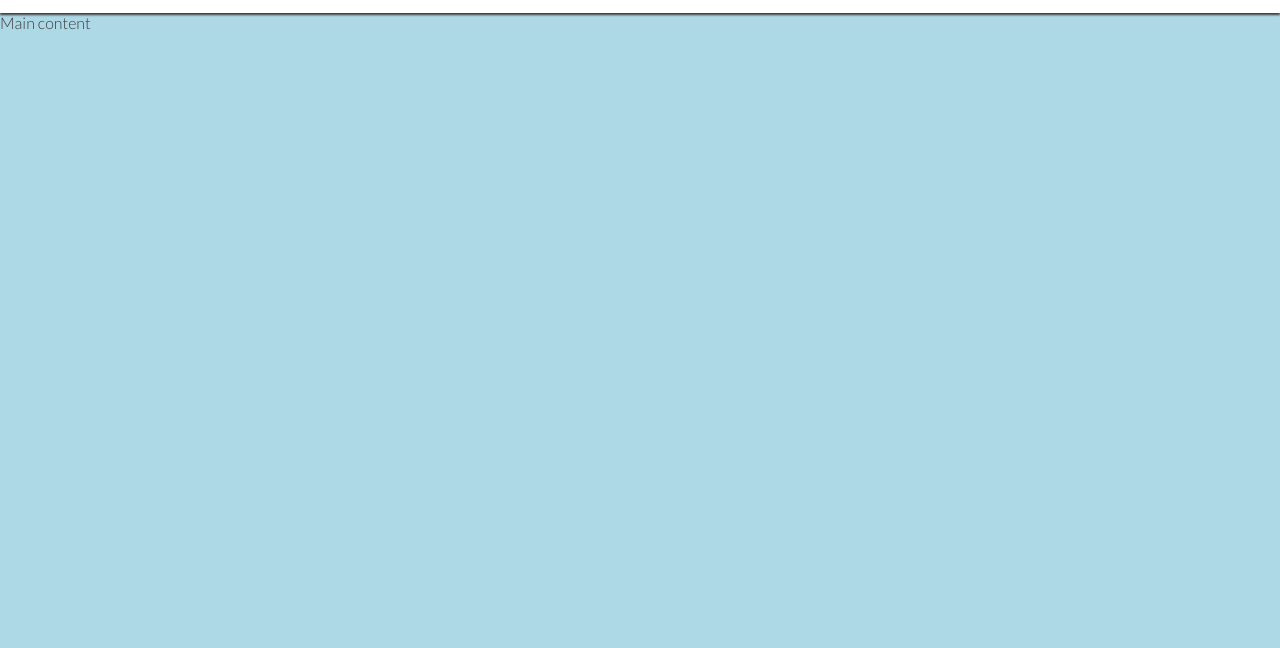
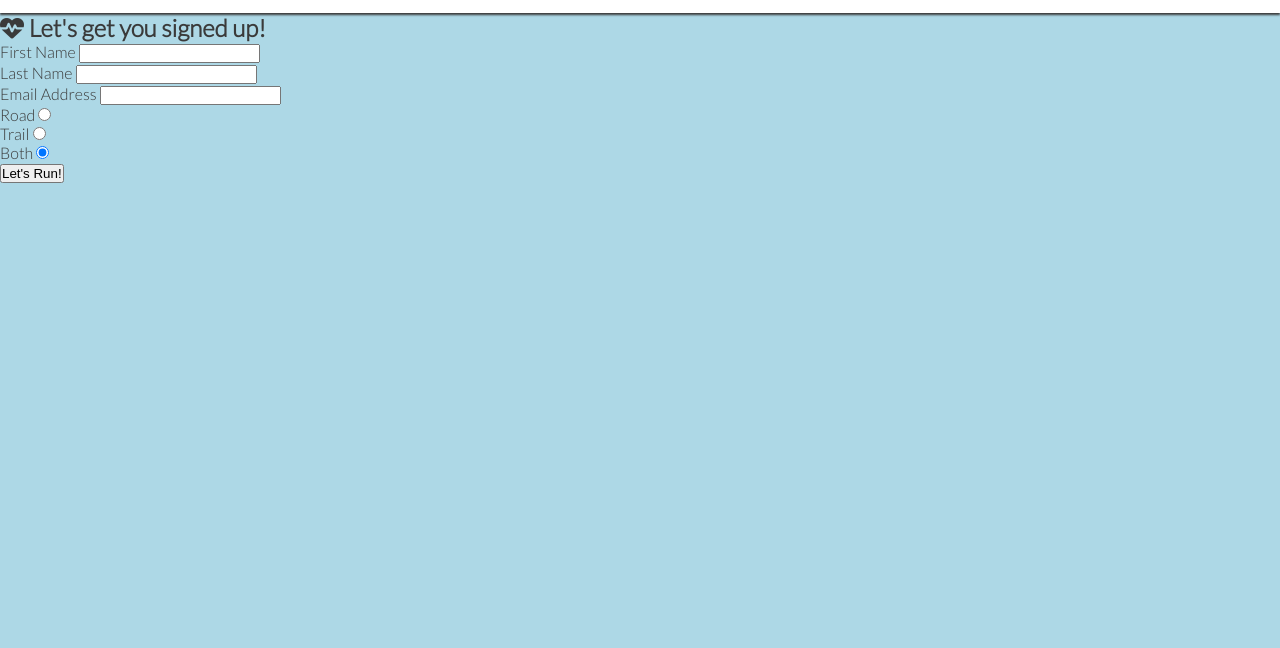
Before and after one commit to kinguiii/love-running, a plain HTML site: page signup.html in a window 1280 px wide. Shown: the part 82-730 px from the top of the page. Drawn offline with nearby package versions, Linux system fonts and the light colour scheme; a web font is replaced by a local one.

Commit message:
add sign up content

```diff
--- a/signup.html
+++ b/signup.html
@@ -37,7 +37,31 @@
     </header>
 
     <!-- Main content -->
-    <main>Main content</main>
+    <main>
+        <section id="signup">
+            <form id="signup-form" action="https://formdump.codeinstitute.net" method="post">
+
+                <h2><i class="fa-solid fa-heartbeat"></i> Let's get you signed up!</h2>
+                <label for="first-name">First Name</label>
+                <input type="text" name="first_name" id="first-name" class="text-input" required>
+                <br>
+                <label for="last-name">Last Name</label>
+                <input type="text" name="last_name" id="last-name" class="text-input" required>
+                <br>
+                <label for="email-address">Email Address</label>
+                <input type="email" name="email_address" id="email-address" class="text-input" required>
+                <br>
+                <div>
+                    <label for="road">Road</label>
+                    <input type="radio" name="running_preference" id="road" value="road" required checked><br>
+                    <label for="trail">Trail</label>
+                    <input type="radio" name="running_preference" id="trail" value="trail" required checked><br>
+                    <label for="both">Both</label>
+                    <input type="radio" name="running_preference" id="both" value="both" required checked><br>
+                    <button type="submit" class="join-button">Let's Run!</button>
+                </div>
+        </section>
+    </main>
 
     <!-- Footer -->
     <footer>
```
